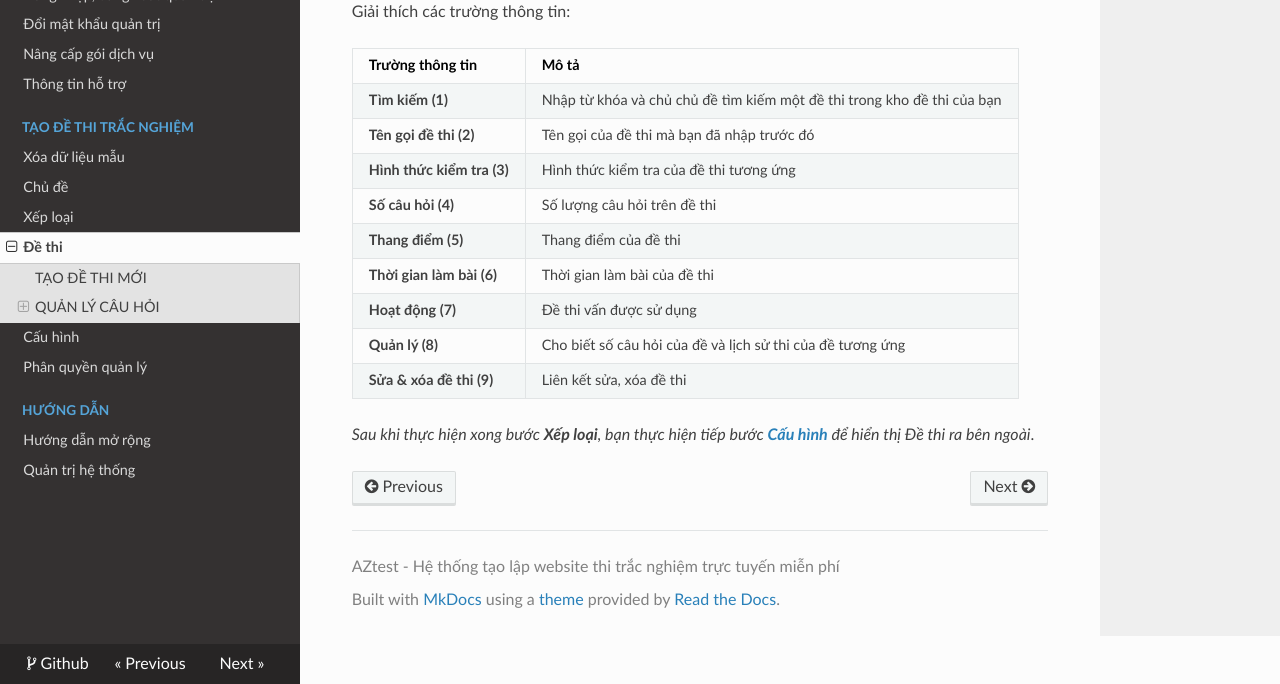
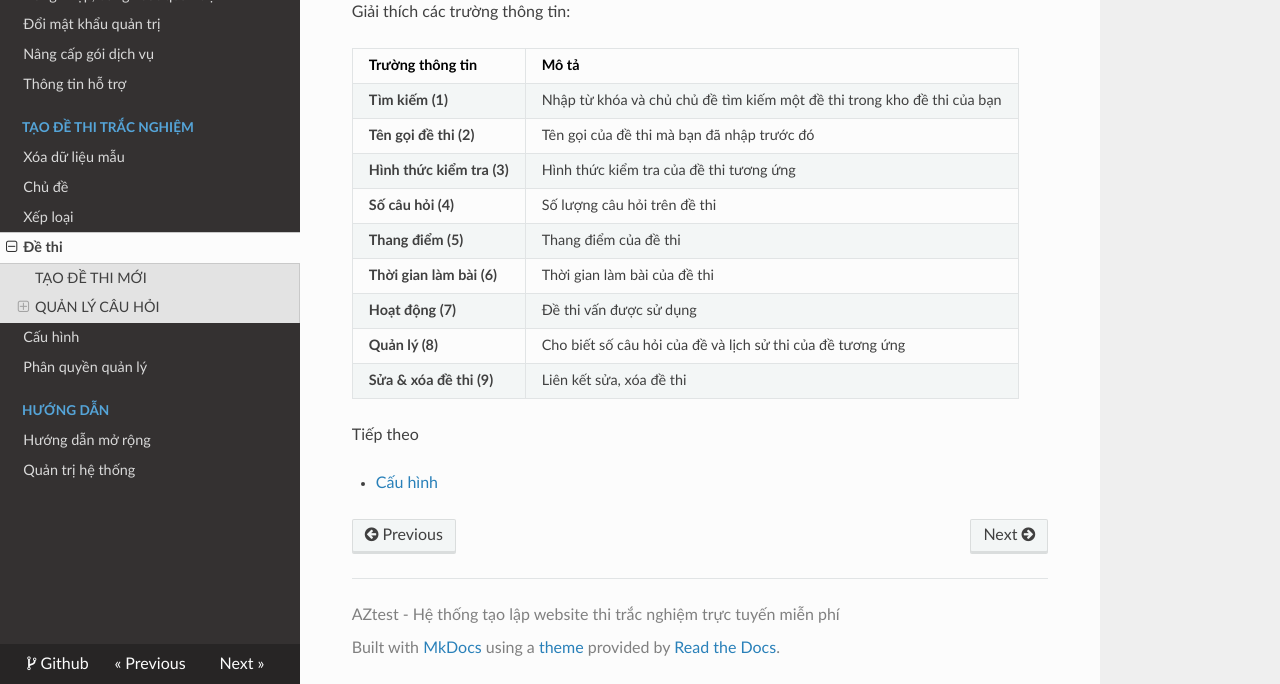
Before and after one commit to mynukeviet/aztest-docs, an MkDocs documentation site: the page built from docs/de-thi.md, in a window 1280 px wide and 900 px high, scrolled down 8321 px, cut to the strip 216-900 px from the top of the window. Built offline with MkDocs 1.6.1, drawn with Linux system fonts in a browser that asks for light colours; nearby versions of some CDN libraries; old or Windows-style settings are respelled for this version of MkDocs.

Commit message:
Thêm bài tiếp theo

```diff
--- a/docs/de-thi.md
+++ b/docs/de-thi.md
@@ -141,4 +141,6 @@ Giải thích các trường thông tin:
 |**Quản lý (8)** | Cho biết số câu hỏi của đề và lịch sử thi của đề tương ứng |
 |**Sửa & xóa đề thi (9)** | Liên kết sửa, xóa đề thi |
 
-*Sau khi thực hiện xong bước **Xếp loại**, bạn thực hiện tiếp bước   [**Cấu hình**](/cau-hinh/) để hiển thị Đề thi ra bên ngoài*.
+<p class="title">Tiếp theo</p>
+
+- [Cấu hình](/cau-hinh/)
```
Also changed, not shown: docs/cau-hinh.md (+3 -1 lines), docs/chu-de.md (+4 -0 lines), docs/xep-loai.md (+3 -1 lines), docs/xoa-du-lieu-mau.md (+1 -1 lines).
